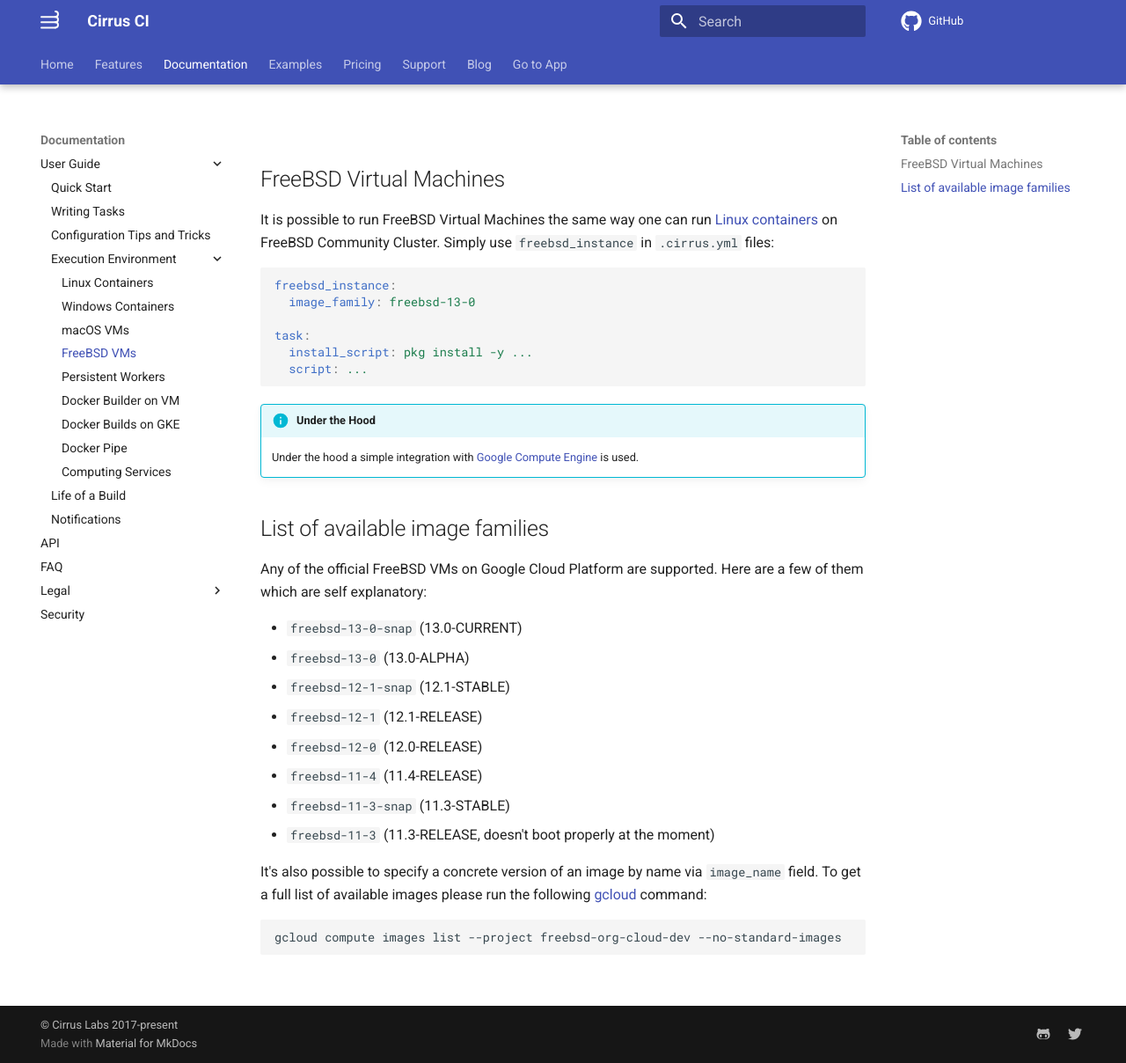
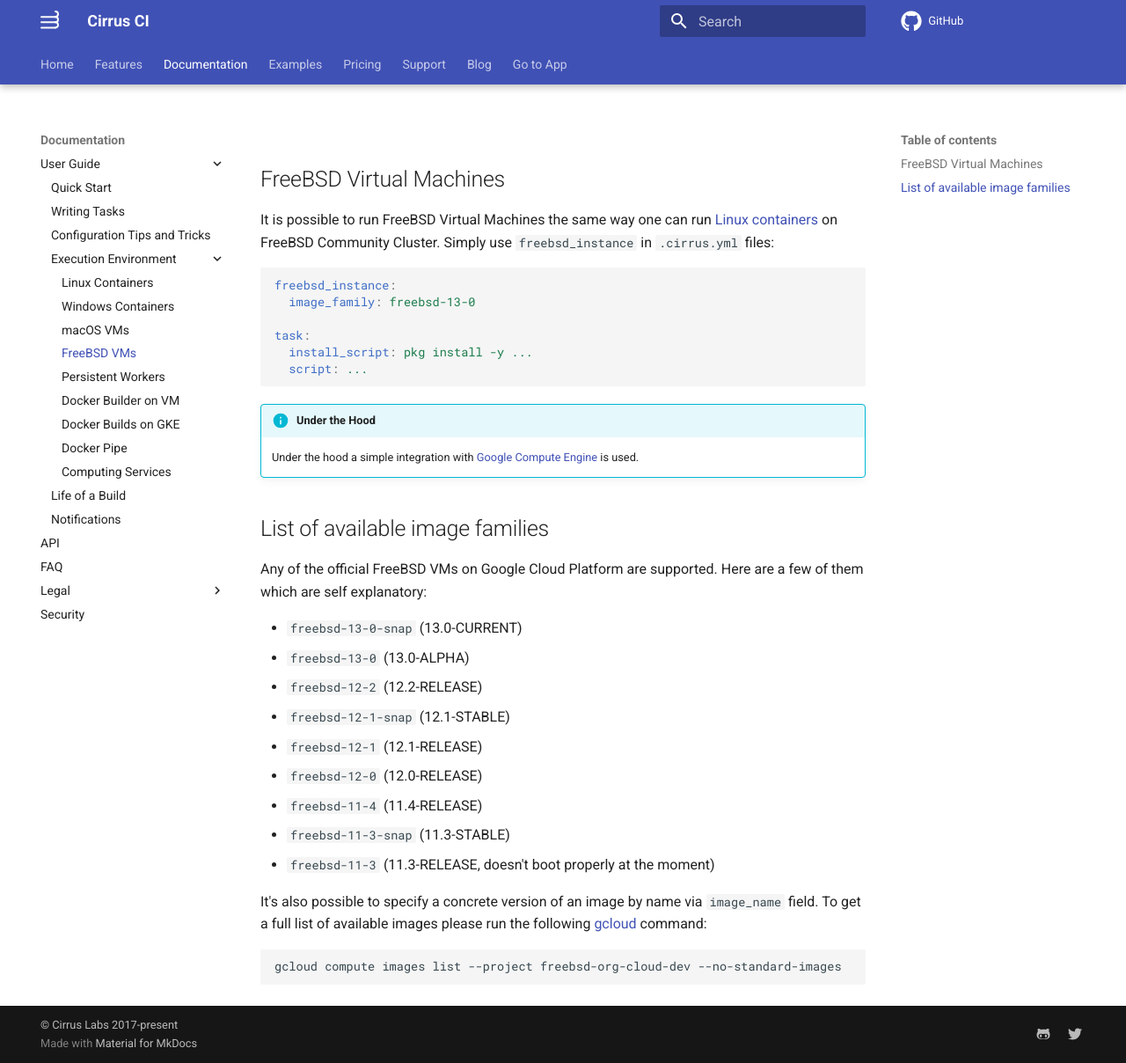
Before and after one commit to cirruslabs/cirrus-ci-docs, an MkDocs documentation site: the page built from docs/guide/FreeBSD.md, in a window 1280 px wide and 1208 px high. Shown: the whole window at 88% size. Built offline with MkDocs 1.6.1 and Material for MkDocs 9.7.7, drawn with Linux system fonts in a browser that asks for light colours; comment, search, counter and statistics services are not loaded.

Commit message:
FreeBSD-12.2-RELEASE works, list it

```diff
--- a/docs/guide/FreeBSD.md
+++ b/docs/guide/FreeBSD.md
@@ -22,6 +22,7 @@ Any of the official FreeBSD VMs on Google Cloud Platform are supported. Here are
 
 * `freebsd-13-0-snap` (13.0-CURRENT)
 * `freebsd-13-0`      (13.0-ALPHA)
+* `freebsd-12-2`      (12.2-RELEASE)
 * `freebsd-12-1-snap` (12.1-STABLE)
 * `freebsd-12-1`      (12.1-RELEASE)
 * `freebsd-12-0`      (12.0-RELEASE)
```
